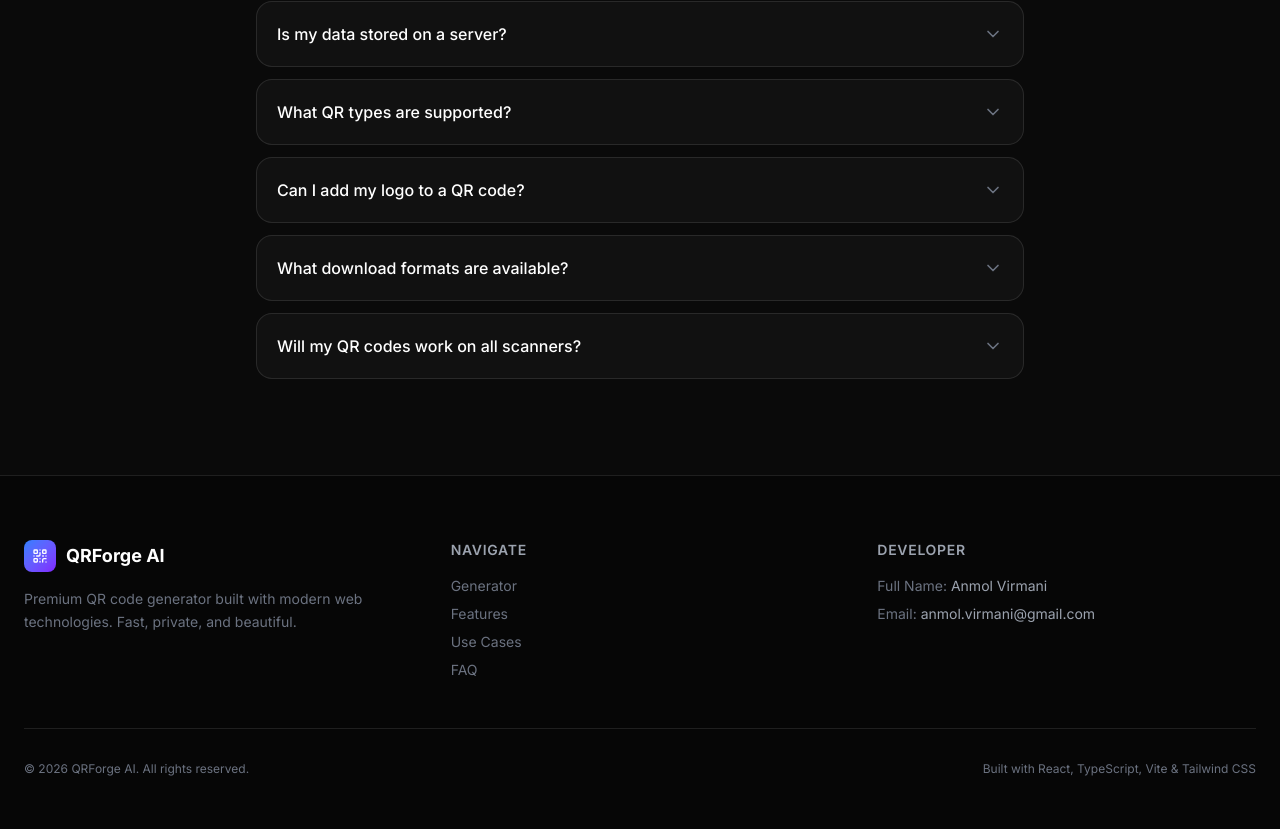
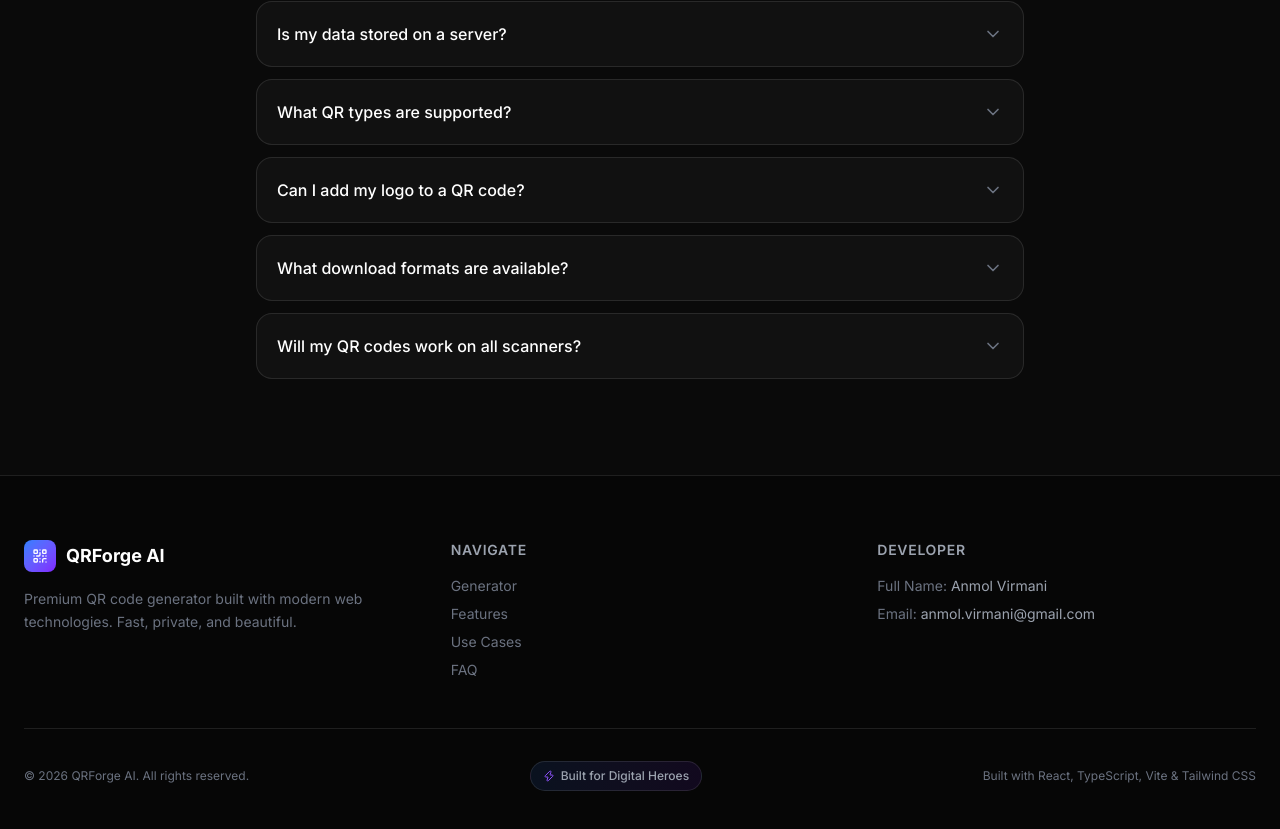
Before and after one commit to anmol12-gib/qrforge-ai, a React (Vite) app: page / in a window 1280 px wide. Shown: the part 4047-4876 px from the top of the page. Built offline with nearby package versions, Linux system fonts and the light colour scheme.

Commit message:
fix:add button

```diff
--- a/src/components/layout/Footer.tsx
+++ b/src/components/layout/Footer.tsx
@@ -1,6 +1,7 @@
-import { QrCode } from 'lucide-react';
+import { QrCode, Zap } from 'lucide-react';
 
 const EMAIL = 'anmol.virmani@gmail.com';
+
 export function Footer() {
   return (
     <footer className="border-t border-app bg-app-footer" role="contentinfo">
@@ -50,10 +51,18 @@ export function Footer() {
                 </a>
               </p>
             </div>
-          </div>        </div>
+          </div>
+        </div>
 
         <div className="pt-8 border-t border-app flex flex-col sm:flex-row items-center justify-between gap-4 text-xs text-app-subtle">
           <p>&copy; {new Date().getFullYear()} QRForge AI. All rights reserved.</p>
+
+          {/* Built for Digital Heroes badge */}
+          <div className="inline-flex items-center gap-1.5 px-3 py-1.5 rounded-full border border-app bg-gradient-to-r from-blue-500/10 to-violet-600/10 text-xs font-medium text-app-muted hover:text-app hover:border-blue-500/40 transition-colors cursor-default select-none">
+            <Zap className="w-3 h-3 text-violet-500" aria-hidden />
+            Built for Digital Heroes
+          </div>
+
           <p>Built with React, TypeScript, Vite &amp; Tailwind CSS</p>
         </div>
       </div>
```
